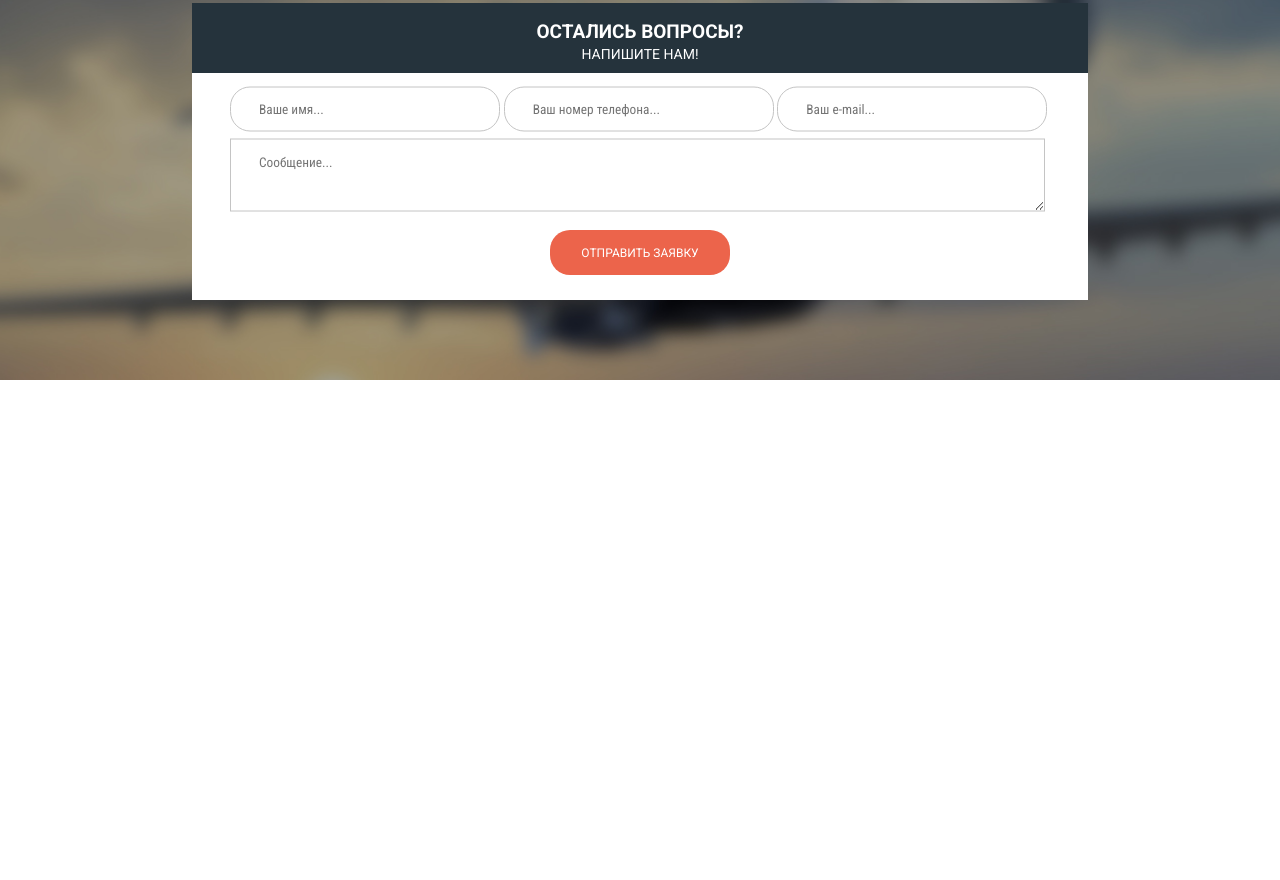
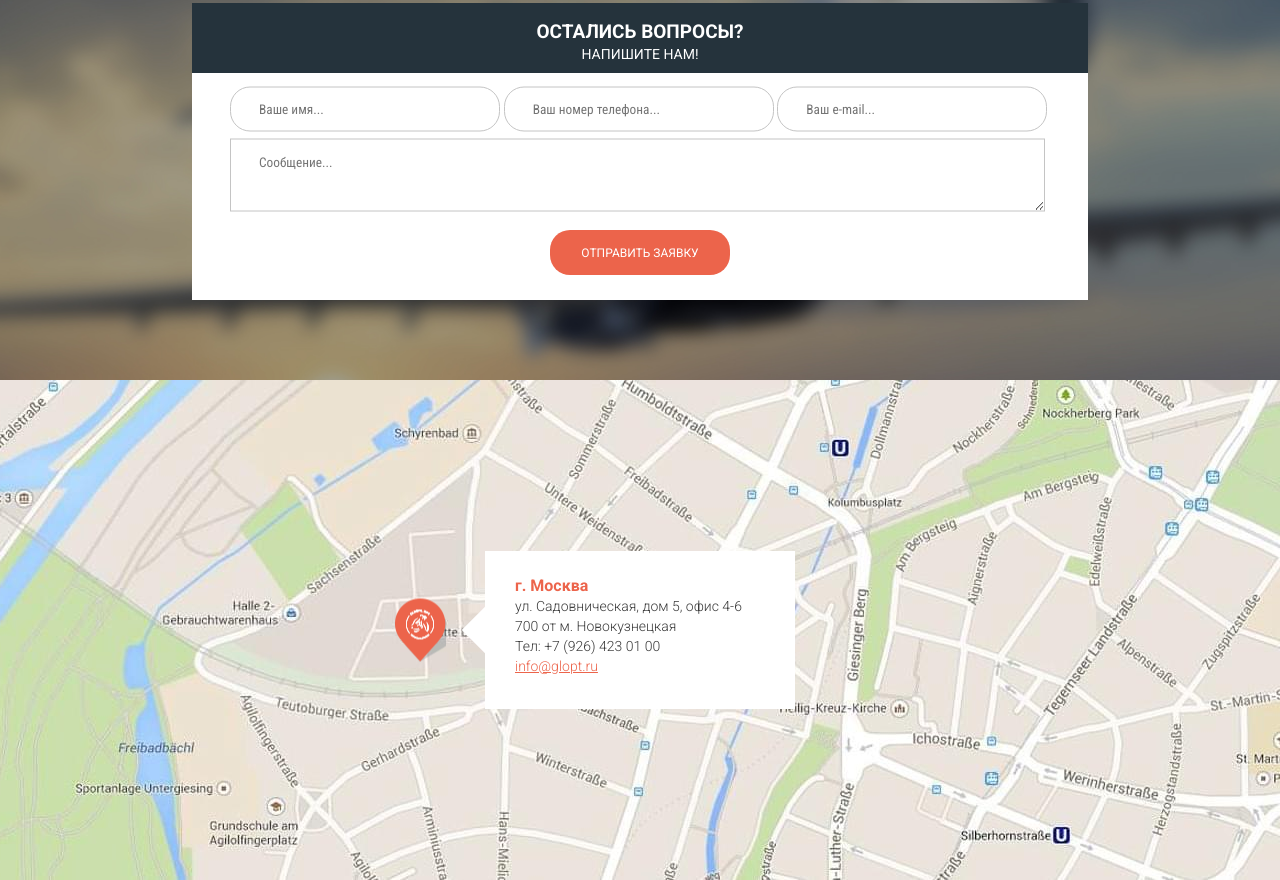
Before and after one commit to Archimeister757/glopt, a plain HTML site: page src/index.html in a window 1280 px wide. Shown: the part 4389-5269 px from the top of the page. Before the commit the page ends 4769 px from the top, so only its background shows below. Drawn offline with Linux system fonts and the light colour scheme.

Commit message:
map complete

```diff
--- a/src/index.html
+++ b/src/index.html
@@ -649,10 +649,31 @@
                      type="text"
                   />
 
-                  <textarea class="form_textarea" placeholder="Сообщение..." name="" id="" cols="30" rows="10"></textarea>
+                  <textarea
+                     class="form_textarea"
+                     placeholder="Сообщение..."
+                     name=""
+                     id=""
+                     cols="30"
+                     rows="10"
+                  ></textarea>
                </form>
-               <button class="btn btn_form btn_form-down">Отправить заявку</button>
+               <button class="btn btn_form btn_form-down">
+                  Отправить заявку
+               </button>
             </div>
+         </div>
+      </section>
+
+      <section class="map">
+         <div class="map__block">
+            <p class="map__city">г. Москва</p>
+            <p class="map__address">
+               ул. Садовническая, дом 5, офис 4-6
+            </p>
+            <p class="map__text">700 от м. Новокузнецкая</p>
+            <p class="map__number">Тел: +7 (926) 423 01 00</p>
+            <a href="#" class="map__website">info@glopt.ru</a>
          </div>
       </section>
       <script src="js/script.js"></script>
--- a/src/sass/base/_media.scss
+++ b/src/sass/base/_media.scss
@@ -288,13 +288,16 @@
       right: 33%;
    }
    .form {
-      min-width: 488px;
+      min-width: 473px;
       &_input {
-         width: 160px;
+         width: 155px;
          padding-left: 15px;
+         font-size: 12px;
       }
       &_textarea {
-         width: 488px;
+         width: 473px;
+         padding: 10px 0 0 15px;
+         font-size: 12px;
       }
    }
    .questions {
@@ -387,6 +390,9 @@
    .btn_form {
       width: 160px;
       height: 40px;
+      &-down {
+         bottom: 20px;
+      }
    }
    .advantages {
       padding: 40px 10px;
@@ -453,6 +459,20 @@
    }
    .reviews {
       padding: 0 0 40px 0;
+
+   }
+   .questions {
+      padding: 40px 0;
+      &__wrapper {
+         min-height: 405px;
+         width: 280px;
+      }
+      &__title {
+         font-size: 17px;
+      }
+      &__subtitle {
+         font-size: 12px;
+      }
    }
    .arrow_back {
       left: 30%;
@@ -464,9 +484,14 @@
       display: grid;
       grid-template-rows: repeat(3, 45px);
       row-gap: 10px;
-      min-width: 250px;
+      min-width: 240px;
       &_input {
-         width: 250px;
+         width: 240px;
+         height: 40px;
+      }
+      &_textarea {
+         margin-top: auto;
+         width: 240px;
       }
    }
 
--- /dev/null
+++ b/src/sass/blocks/_map.scss
@@ -0,0 +1,56 @@
+.map {
+   display: flex;
+   justify-content: center;
+   align-items: center;
+   background: url('../img/map/bg.jpeg') center center/cover no-repeat;
+   min-height: 500px;
+   &__block {
+      position: relative;
+      padding: 25px 30px;
+      width: 310px;
+      height: 158px;
+      background-color: #fff;
+      &::before {
+         content: '';
+         position: absolute;
+         background: url('../icons/map/1.png');
+         top: 50%;
+         transform: translateY(-50%);
+         left: -90px;
+         width: 51px;
+         height: 63px;
+      }
+      &::after {
+         content: '';
+         position: absolute;
+         width: 35px;
+         height: 35px;
+         top: 50%;
+         transform: translateY(-50%) rotate(45deg);
+         left: -16px;
+         background-color: #fff;
+      }
+   }
+   &__city {
+      font-family: Roboto;
+      font-size: 16px;
+      line-height: 20px;
+      font-weight: 700;
+      color: $main-color;
+   }
+   &__address,
+   &__text,
+   &__number {
+      font-family: Roboto;
+      font-size: 14px;
+      font-weight: 300;
+      color: #3a3a3a;
+      line-height: 20px;
+   }
+   &__website {
+      font-family: Roboto;
+      font-size: 14px;
+      font-weight: 300;
+      color: $main-color;
+   }
+}
--- a/src/sass/style.scss
+++ b/src/sass/style.scss
@@ -13,6 +13,7 @@
 @import 'blocks/algorithm';
 @import 'blocks/reviews';
 @import 'blocks/questions';
+@import 'blocks/map';
 
 * {
    box-sizing: border-box;
```
Also changed, not shown: src/css/style.min.css, src/icons/map/1.png (added), src/img/map/bg.jpeg (added).
